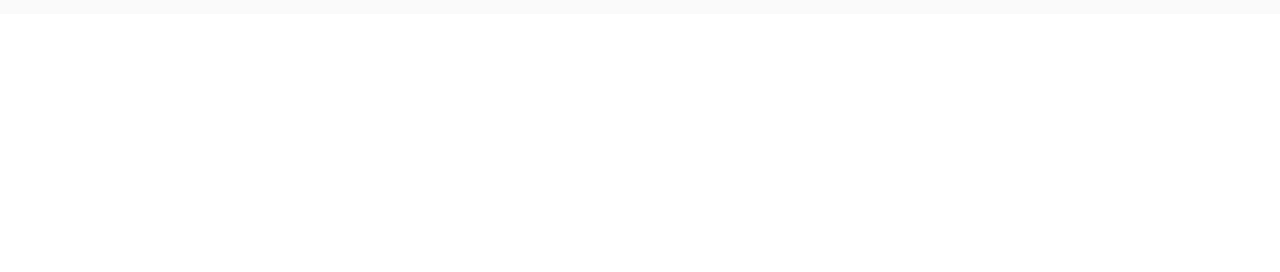
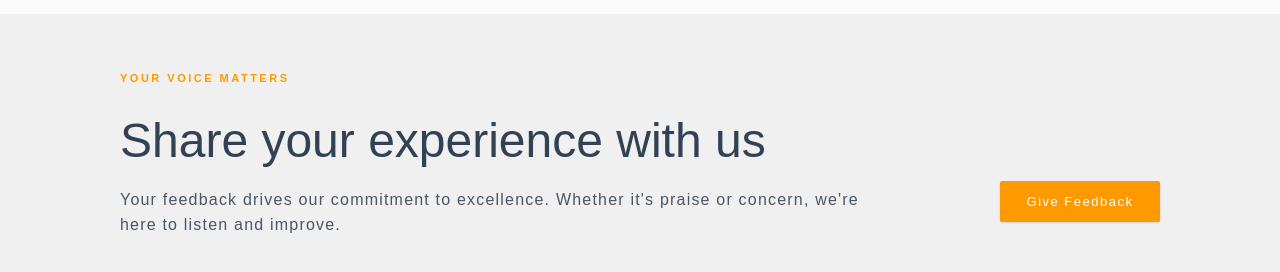
Before and after one commit to suraiya-jahan-bhuiyan-sraboni/blb-travel-client-draft, a Next.js app: page / in a window 1280 px wide. Shown: the part 1674-1946 px from the top of the page. Before the commit the page ends 1688 px from the top, so only its background shows below. Built offline with nearby package versions, Linux system fonts and the light colour scheme.

Commit message:
feedback comp intialized

```diff
--- a/src/app/(public)/page.tsx
+++ b/src/app/(public)/page.tsx
@@ -1,4 +1,5 @@
 import ClientReview from "@/features/home/components/ClientReview";
+import Feedback from "@/features/home/components/FeedBack";
 import PackageList from "@/features/home/components/PackageList";
 
 export default function Home() {
@@ -7,6 +8,7 @@
       <h1>Welcome to BLB Travel</h1>
       <PackageList />
       <ClientReview />
+      <Feedback />
     </main>
   );
 }
--- /dev/null
+++ b/src/features/home/components/FeedBack.tsx
@@ -0,0 +1,32 @@
+"use client";
+
+import Link from "next/link";
+
+export default function Feedback() {
+    return (
+        <section className="w-full bg-[#F0F0F0] text-black py-10 md:py-14 px-6 md:px-[32px] lg:px-20 xl:px-[120px] 2xl:px-[219.5px]">
+            <div className="max-w-[1440px] md:flex-row mx-auto flex flex-col lg:flex-row items-center justify-center lg:justify-between lg:gap-12  lg:text-left">
+                <div className="flex flex-col items-start max-w-[760px] w-full">
+                    <span className="font-switzer text-[11px] md:text-[11px] leading-[16.5px] tracking-[2.5px] text-[#FE9A00] font-bold uppercase mb-[24px]">
+                        YOUR VOICE MATTERS
+                    </span>
+
+                    <h2 className="font-lora text-[20px] md:text-[28px] lg:text-[48px] tracking-[5%] text-[#334155] leading-tight mb-[16px] max-w-[600px] lg:max-w-none">
+                        Share your experience with us
+                    </h2>
+
+                    <p className="font-switzer text-[13px] md:text-[16px] leading-[1.6] text-gray-600 tracking-[1.2px]  max-w-[540px] lg:max-w-none">
+                        Your feedback drives our commitment to excellence. Whether it&apos;s praise or concern, we&apos;re here to listen and improve.
+                    </p>
+                </div>
+                <Link
+                    href="/feedback">
+                    <button className="font-switzer flex-1 w-[160px] mt-0 md:mt-24 h-[41px] inline-flex items-center justify-center bg-[#FE9A00] hover:bg-[#FFA500] text-white text-[13px] tracking-[1.5px] px-6 py-3 rounded-[2px] shadow-sm active:scale-[0.98] transition-all duration-200 text-center">
+                        Give Feedback
+                    </button>
+                </Link>
+
+            </div>
+        </section>
+    );
+}
```
